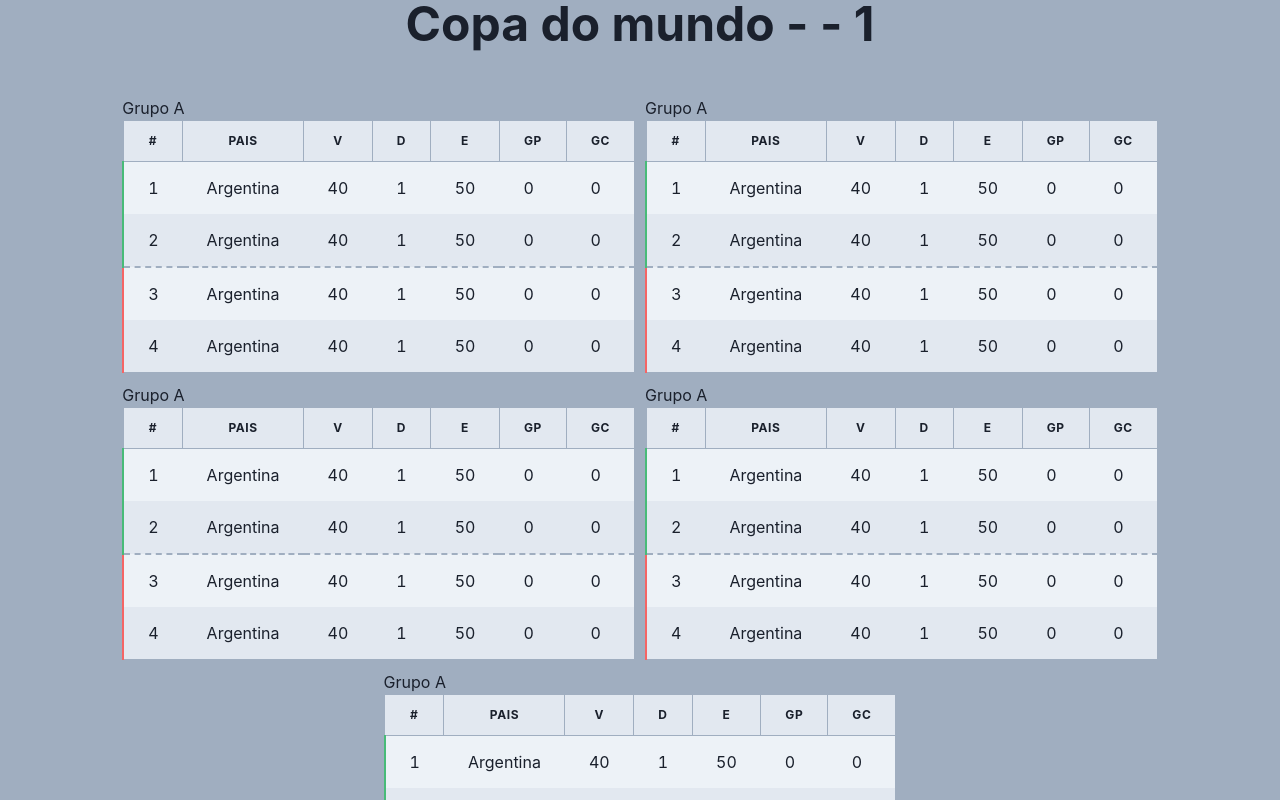
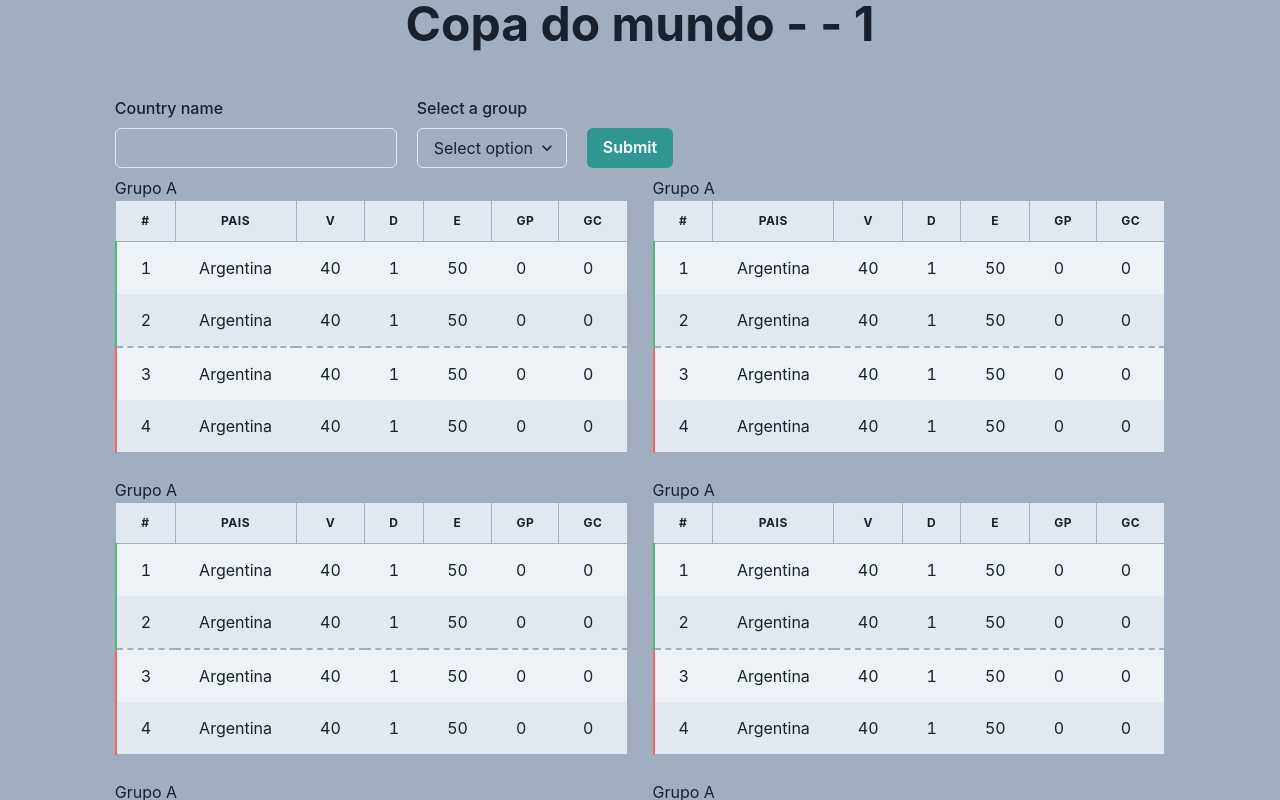
Before and after one commit to Hedg0305/copa-do-mundo, a Next.js app: page /1 in a window 1280 px wide. Shown: the top 800 px of the page. Built offline with nearby package versions, Linux system fonts and the light colour scheme.

Commit message:
Feat: Adding the form to add a team to the competition

```diff
--- a/src/components/BracketRow/index.tsx
+++ b/src/components/BracketRow/index.tsx
@@ -15,7 +15,6 @@ interface BracketRowProps {
 
 const BracketRow = ({ index, country }: BracketRowProps) => {
   const router = useRouter();
-  console.log(router.asPath);
 
   return (
     <Link href={`${router.asPath}/${country}`}>
--- a/src/pages/[edition]/[team].tsx
+++ b/src/pages/[edition]/[team].tsx
@@ -37,7 +37,6 @@ export default Competition;
 export const getServerSideProps: GetServerSideProps = async ({ params }) => {
   const { edition, team } = params as unknown as ServerSideProps;
   const [year, hostCountry] = edition.split("-");
-  console.log(year);
 
   return {
     props: {
--- a/src/pages/[edition]/index.tsx
+++ b/src/pages/[edition]/index.tsx
@@ -1,6 +1,18 @@
-import React from "react";
+import React, { useState } from "react";
 import { GetServerSideProps, GetStaticProps } from "next";
-import { Box, Center, Flex, Heading, VStack } from "@chakra-ui/react";
+import {
+  Box,
+  Button,
+  Center,
+  Flex,
+  FormControl,
+  FormLabel,
+  Grid,
+  Heading,
+  Input,
+  Select,
+  VStack,
+} from "@chakra-ui/react";
 import Bracket from "../../components/Bracket";
 
 interface ServerSideProps {
@@ -13,26 +25,63 @@ interface PageProps {
 }
 
 const Competition = ({ country, year }: PageProps) => {
+  const [countryName, setCountryName] = useState("");
+  const [group, setGroup] = useState("");
+
+  const handleInputChange = (e: any) => setCountryName(e.target.value);
+
+  const handleSubmit = () => {
+    console.log("Country: ", countryName);
+    console.log("Group: ", group);
+  };
+
   return (
-    <Box bgColor='gray.400'>
+    <Box minH='100vh' bgColor='gray.400'>
       <Center>
         <VStack>
           <Heading as='h1' size='2xl' mb='10'>
             Copa do mundo - {country} - {year}
           </Heading>
 
-          <Flex
-            wrap='wrap'
-            alignItems='center'
-            justifyContent='center'
-            gap='10px'
-          >
+          <FormControl display='flex' alignItems='flex-end' gap='20px'>
+            <Box>
+              <FormLabel htmlFor='country'>Country name</FormLabel>
+              <Input
+                id='country'
+                type='country'
+                value={countryName}
+                onChange={handleInputChange}
+              />
+            </Box>
+            <Box>
+              <FormLabel htmlFor='selectGroup'>Select a group</FormLabel>
+              <Select
+                placeholder='Select option'
+                id='selectGroup'
+                onChange={(e) => setGroup(e.target.value)}
+              >
+                {["a", "b", "c", "d"].map((letter) => (
+                  <option key={letter} value={letter}>
+                    {letter}
+                  </option>
+                ))}
+              </Select>
+            </Box>
+            <Button colorScheme='teal' type='submit' onClick={handleSubmit}>
+              Submit
+            </Button>
+          </FormControl>
+
+          <Grid gridTemplateColumns='repeat(2, 1fr)' gap='25px'>
             <Bracket group='Grupo A' />
             <Bracket group='Grupo A' />
             <Bracket group='Grupo A' />
             <Bracket group='Grupo A' />
             <Bracket group='Grupo A' />
-          </Flex>
+            <Bracket group='Grupo A' />
+            <Bracket group='Grupo A' />
+            <Bracket group='Grupo A' />
+          </Grid>
         </VStack>
       </Center>
     </Box>
```
